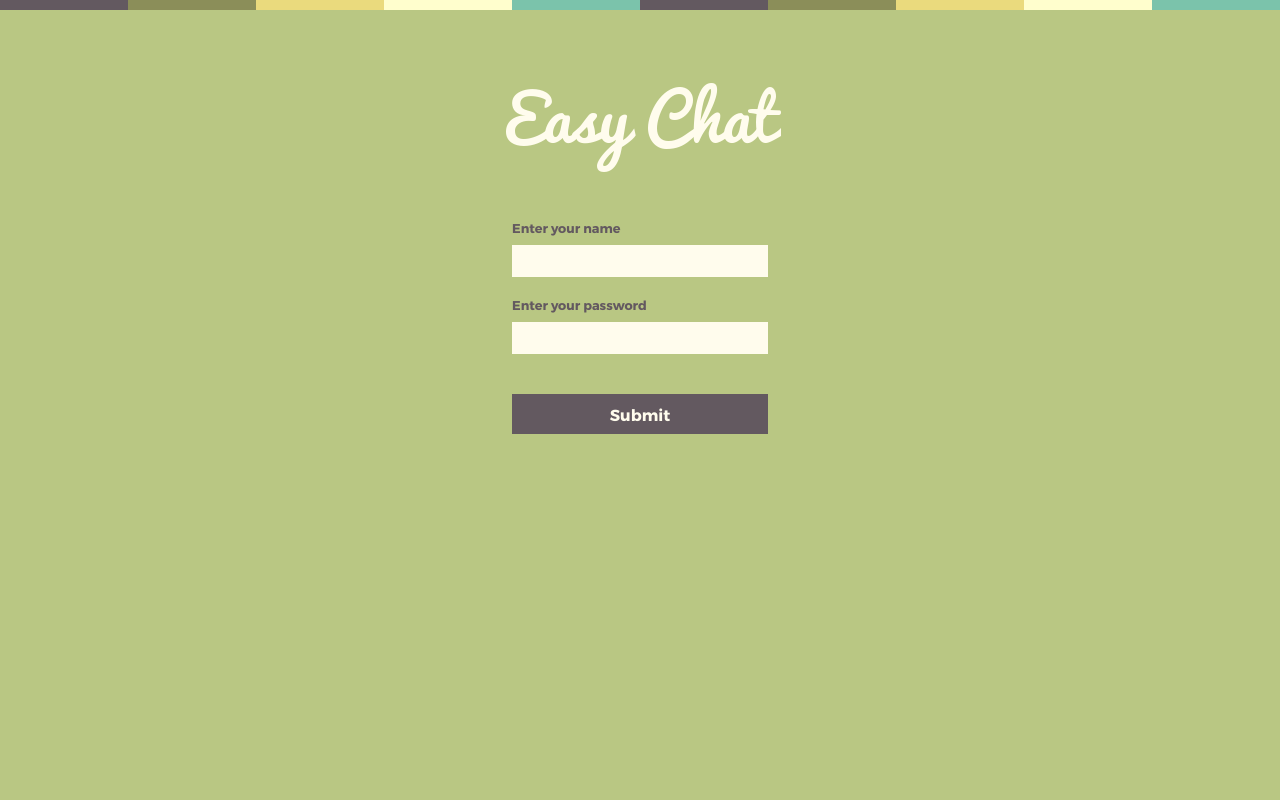
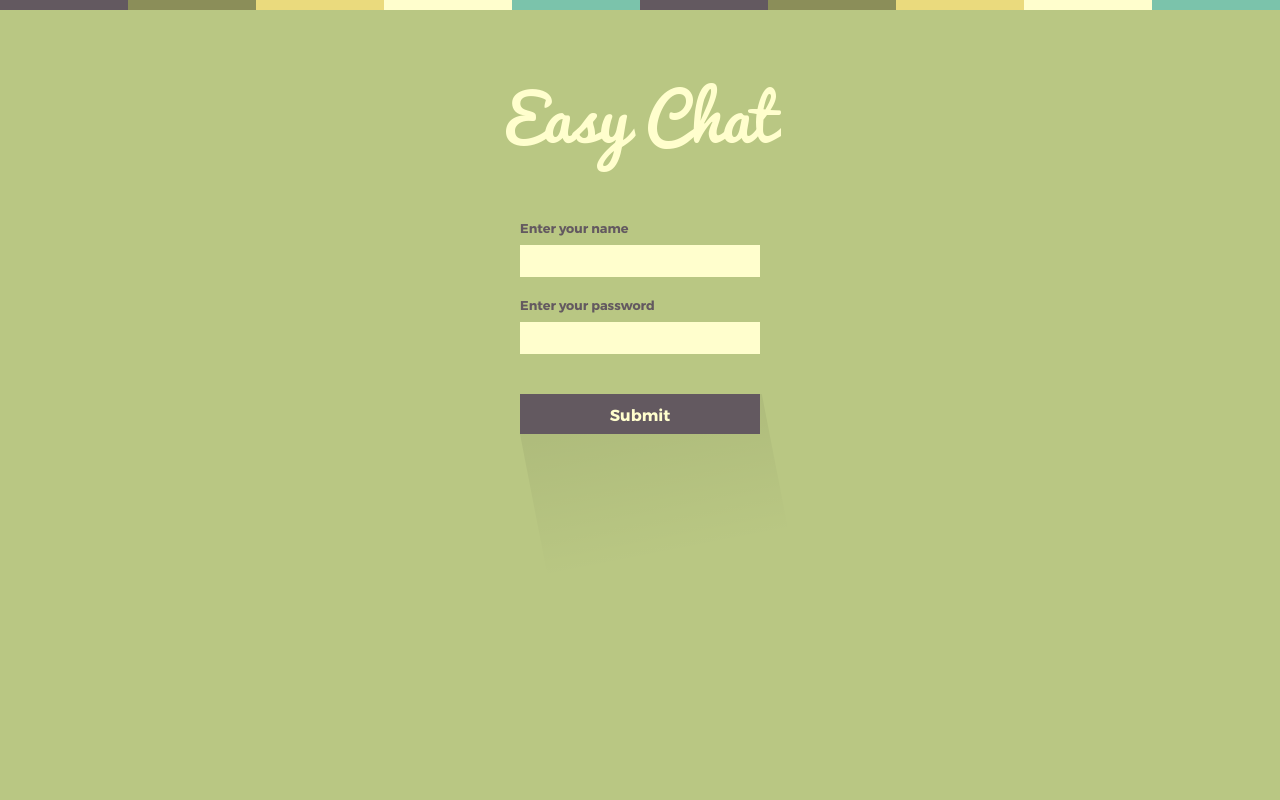
Before and after one commit to WolfEye123/WD_HomeWorks, a PHP site: page / in a window 1280 px wide. Run offline with PHP 8.4, Linux system fonts and the light colour scheme.

Commit message:
WD_PS5_Ajax chat complete

```diff
--- a/WD_PS5_AJAX/public/index.php
+++ b/WD_PS5_AJAX/public/index.php
@@ -9,6 +9,7 @@ session_start();
     <meta charset="UTF-8">
     <meta name="viewport" content="width=device-width, initial-scale=1.0">
     <meta http-equiv="X-UA-Compatible" content="ie=edge">
+    <link rel="shortcut icon" type="image/png" href="images/icon.png"/>
     <title>Easy Chat</title>
     <link rel="stylesheet" href="styles/style.css">
 </head>
@@ -30,7 +31,6 @@ session_start();
         <form id="enterForm" class="chat_form" action="../resources/php/authorization.php" method="post">
             <div class="chat_name">Easy Chat</div>
             <div class="chat_inputs">
-                <input type="hidden" name="function" value="0">
                 <label for="userName">Enter your name</label>
                 <input type="text"
                        name="user"
@@ -48,7 +48,10 @@ session_start();
                     Incorrect login or password. Try again
                 </div>
                 <div id="emptyFields" class="hideError">You must fill in all fields</div>
-                <input type="submit" id="enterSubmit" class="submitShadow" value="Submit">
+                <div class="chat_buttonContainer">
+                    <button type="submit" class="chat_enterButton" id="enterSubmit">Submit</button>
+                <div class="chat_shadow"></div>
+                </div>
             </div>
         </form>
     </section>
--- a/WD_PS5_AJAX/public/javaScript/indexScript.js
+++ b/WD_PS5_AJAX/public/javaScript/indexScript.js
@@ -1,10 +1,15 @@
 $(document).ready(() => {
 	const userName = $('#userName');
 	const userPassword = $('#userPassword');
+	const enterForm = $('#enterForm');
+	const emptyFields = $('#emptyFields');
 
-	$('#enterForm').submit(function (e) {
+	/**
+	 * login form validation
+	 */
+	enterForm.submit(function (e) {
 		if (!userName.val() && !userPassword.val()) {
-			$('#emptyFields').removeClass().addClass('showError');
+			emptyFields.removeClass().addClass('showError');
 			return false;
 		}
 	});
--- a/WD_PS5_AJAX/public/styles/style.css
+++ b/WD_PS5_AJAX/public/styles/style.css
@@ -1,6 +1,8 @@
 body {
 	height: 100vh;
 	width: 100%;
+	min-width: 600px;
+	min-height: 600px;
 	margin: 0;
 }
 
@@ -54,34 +56,8 @@ body {
 	background: #7bc3ab;
 }
 
-input{
-	outline: none;
-	border: none;
-	font-family: "Montserrat";
-	font-size: 1rem;
-}
-
-input[type="text"],
-input[type="password"]{
-	padding-left: 20px;
-	background: #fffced;
-	height: 30px;
-	margin-bottom: 10px;
-	color: #a59ba2;
-}
-
-
-input[type="submit"]{
-	position: relative;
-	background: #635960;
-	height: 40px;
-	margin-top: 30px;
-	cursor: pointer;
-	color: #fffced;
-}
-
 .chat_name {
-	color: #fffced;
+	color: #fffecd;
 	font-family: "Pacifico";
 	font-size: 4rem;
 	margin-top: 50px;
@@ -111,7 +87,13 @@ input[type="submit"]{
 	display: flex;
 	flex-direction: column;
 	margin-top: 3%;
-	width: 20%;
+}
+
+.chat_inputs input{
+	outline: none;
+	border: none;
+	font-family: "Montserrat";
+	font-size: 1rem;
 }
 
 .chat_inputs label{
@@ -122,27 +104,74 @@ input[type="submit"]{
 
 }
 
-.chat_sendSubmit{
-	width: 100px;
+.chat_userName,
+.chat_userPassword{
+	padding-left: 20px;
+	background: #fffecd;
+	height: 30px;
+	margin-bottom: 10px;
+	color: #a59ba2;
 }
 
-input[type="submit"]::after{
-	content: "";
+.chat_enterButton{
+	position: relative;
+	width: 100%;
+	background: #635960;
+	height: 40px;
+	margin-top: 30px;
+	cursor: pointer;
+	color: #fffecd;
+	outline: none;
+	border: none;
+	font-family: "Montserrat";
+	font-size: 1rem;
+	z-index: 1000;
+}
+
+.chat_enterButton::after{
+	position: absolute;
+	content: '';
+	background: #b9c783;
+	height: 20px;
+	width: 100%;
+	left: 5%;
+	top: -50%;
+}
+
+.chat_buttonContainer{
+	display: flex;
+	position: relative;
+}
+
+.chat_shadow{
 	display: block;
 	position: absolute;
-	top: 3px;
-	right: 3px;
-	width: 100px;
-	height: 5px;
+	top: 63%;
+	left: 5%;
+	z-index: 0;
+	width: 102%;
+	height: 150px;
+	background: linear-gradient(to top, rgba(0,0,0,0.06), rgba(0,0,0,0));
+	transform: rotate(169deg);
 }
 
+/*****************    chatWindow.php   ********************/
 
-/*****************    chatWindow.php   ********************/
+.chat_helloUser{
+    position: absolute;
+    top: 20px;
+    left: 25px;
+    font-family: "Montserrat";
+    color: #fffecd;
+    font-size: 2rem;
+
+}
 
 .chat_scope{
 	display: flex;
 	align-items: center;
 	flex-direction: column;
+    position: relative;
 	height: 98%;
 }
 
@@ -150,7 +179,7 @@ input[type="submit"]::after{
 	margin-top: 30px;
 	width: 500px;
 	height: 250px;
-	background: #fffced;
+	background: #fffecd;
 	overflow-y: auto;
 	overflow-x: hidden;
 	padding: 10px;
@@ -161,8 +190,8 @@ input[type="submit"]::after{
 	flex-direction: row;
 }
 
-textarea{
-	background: #fffced;
+.chat_textarea{
+	background: #fffecd;
 	width: 350px;
 	height: 35px;
 	resize: none;
@@ -175,5 +204,18 @@ textarea{
 	font-size: 0.8rem;
 }
 
+.chat_sendSubmit{
+	background: #635960;
+	height: 40px;
+	margin-top: 30px;
+	cursor: pointer;
+	color: #fffecd;
+	outline: none;
+	border: none;
+	font-family: "Montserrat";
+	font-size: 1rem;
+	width: 100px;
+}
+
 .messageStyle{
 }
--- a/WD_PS5_AJAX/resources/php/chat.php
+++ b/WD_PS5_AJAX/resources/php/chat.php
@@ -33,5 +33,5 @@ if (!$buffer){
 $data = json_decode($buffer, true);
 $data['messages'][] = $complex;
 file_put_contents($filePath, json_encode($data), JSON_PRETTY_PRINT);
+header('Content-type: application/json');
 echo json_encode($complex);
-header('Content-type: application/json');
```
Also changed, not shown: WD_PS5_AJAX/public/chatWindow.php (+6 -7 lines), WD_PS5_AJAX/public/javaScript/chatScript.js (+12 -11 lines), WD_PS5_AJAX/resources/json/messages.json (added, +1 -0 lines), WD_PS5_AJAX/resources/json/users.json (added, +14 -0 lines), WD_PS5_AJAX/resources/php/authorization.php (+14 -13 lines), WD_PS5_AJAX/resources/php/chatRefresh.php (+7 -1 lines), WD_PS5_AJAX/public/images/icon.png (added).
